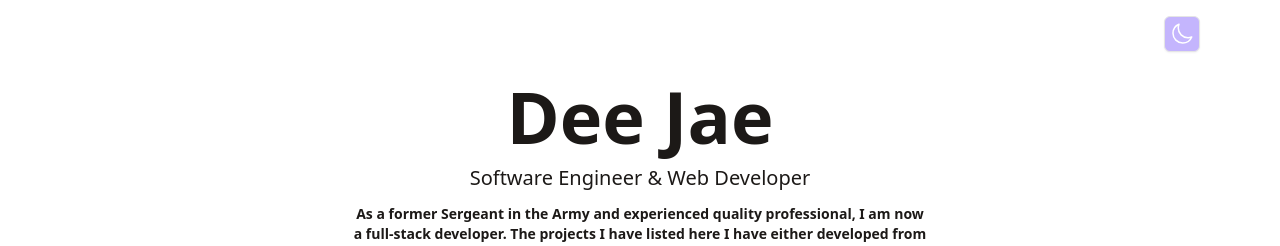
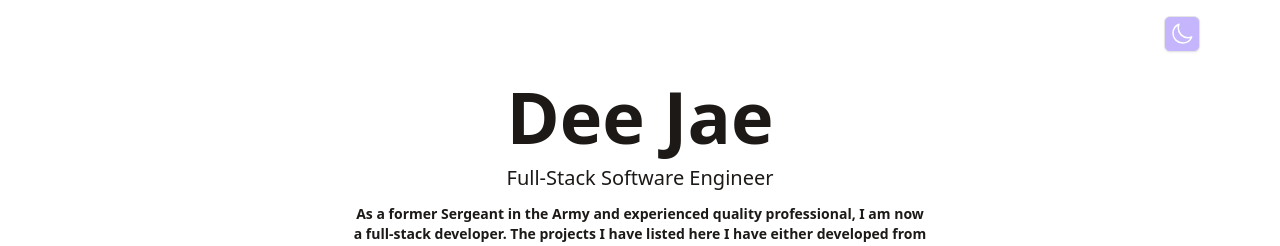
Before and after one commit to DeeJaeMann/portfolio, a React (Vite) app in the folder frontend/: page / in a window 1280 px wide. Shown: the top 246 px of the page. Built offline with nearby package versions, Linux system fonts and the light colour scheme.

Commit message:
Updated professional title Changes to be committed: 	modified:   src/components/Intro.tsx

```diff
--- a/frontend/src/components/Intro.tsx
+++ b/frontend/src/components/Intro.tsx
@@ -6,7 +6,7 @@ const Intro = () => {
       <h1 className="text-4xl font-bold md:text-7xl mb-1 md:mb-3 dark:text-white">
         Dee Jae
       </h1>
-      <p className="text-base mb-3 font-medium md:text-xl">Software Engineer & Web Developer</p>
+      <p className="text-base mb-3 font-medium md:text-xl">Full-Stack Software Engineer</p>
       <p className="text-sm max-w-xl mb-6 font-bold">{bio}</p>
     </div>
   );
```
